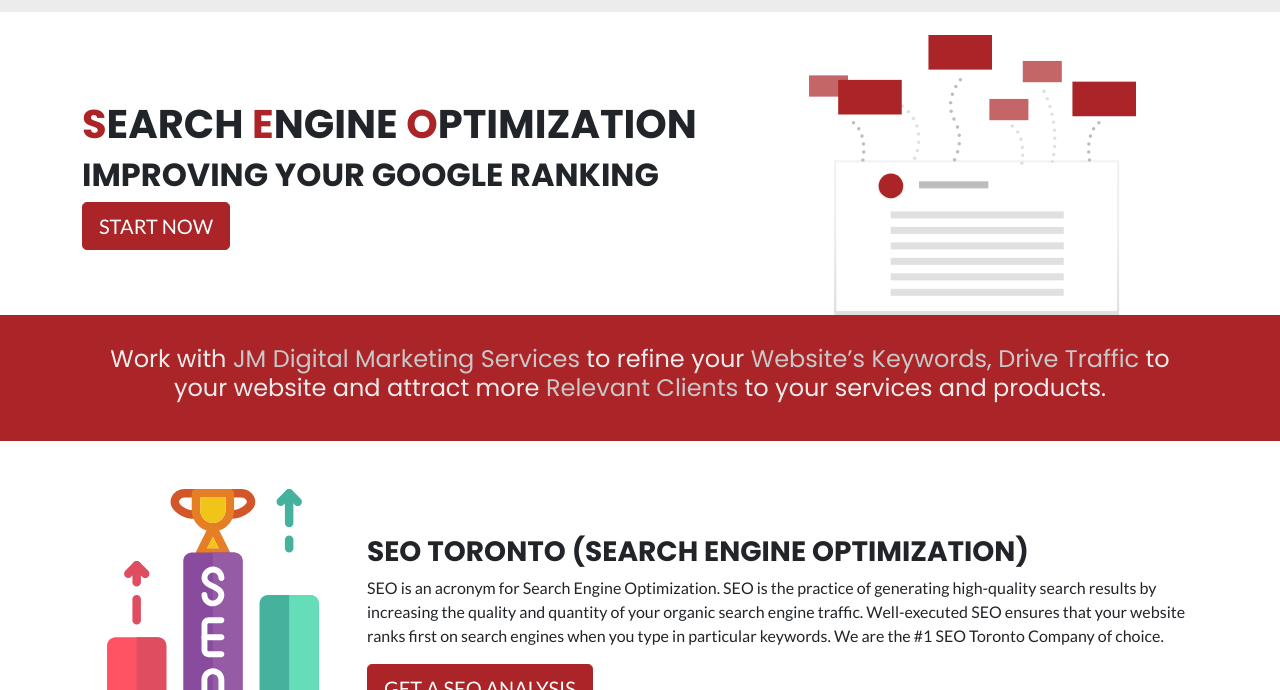
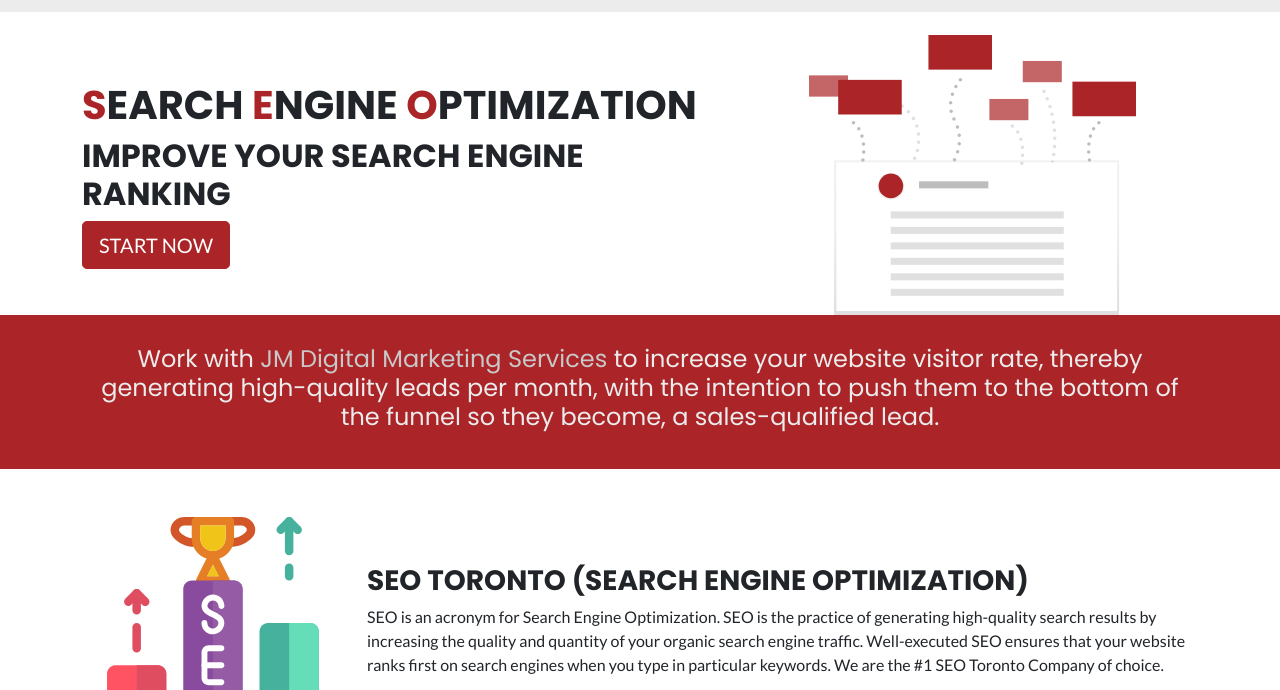
Before and after one commit to marvelous-tech/jmdigitalmarketingservices, a website: page web/seo/index.html in a window 1280 px wide. Shown: the part 97-787 px from the top of the page. Drawn offline with nearby package versions, Linux system fonts and the light colour scheme.

```diff
--- a/web/seo/index.html
+++ b/web/seo/index.html
@@ -56,7 +56,7 @@
                 </div>
                 <div class="col-md-7 d-sm-block d-md-flex flex-column justify-content-center align-items-baseline half-screen-height-min">
                     <h1 class="title"><span>S</span>EARCH <span>E</span>NGINE <span>O</span>PTIMIZATION</h1>
-                    <h2 class="subtitle">IMPROVING YOUR GOOGLE RANKING</h2>
+                    <h2 class="subtitle">IMPROVE YOUR SEARCH ENGINE RANKING</h2>
                     <a href="../contact" class="btn btn-lg btn-primary">START NOW</a>
                 </div>
                 <div class="d-none col-md-5 d-sm-none d-md-flex half-screen-height-min d-flex flex-column justify-content-center align-items-center">
@@ -71,9 +71,9 @@
                 <div class="col-md-12">
                     <div class="pages-bottom-banner-belt">
                         <h1 class="text">
-                            Work with <span>JM Digital Marketing Services</span> to refine your <span>Website’s Keywords, Drive Traffic</span>
-                            to your website and
-                            attract more <span>Relevant Clients</span> to your services and products.
+                            Work with <span>JM Digital Marketing Services</span> to increase your website visitor rate,
+                            thereby generating high-quality leads per month, with the intention to push them to the
+                            bottom of the funnel so they become, a sales-qualified lead.
                         </h1>
                     </div>
                 </div>
```
